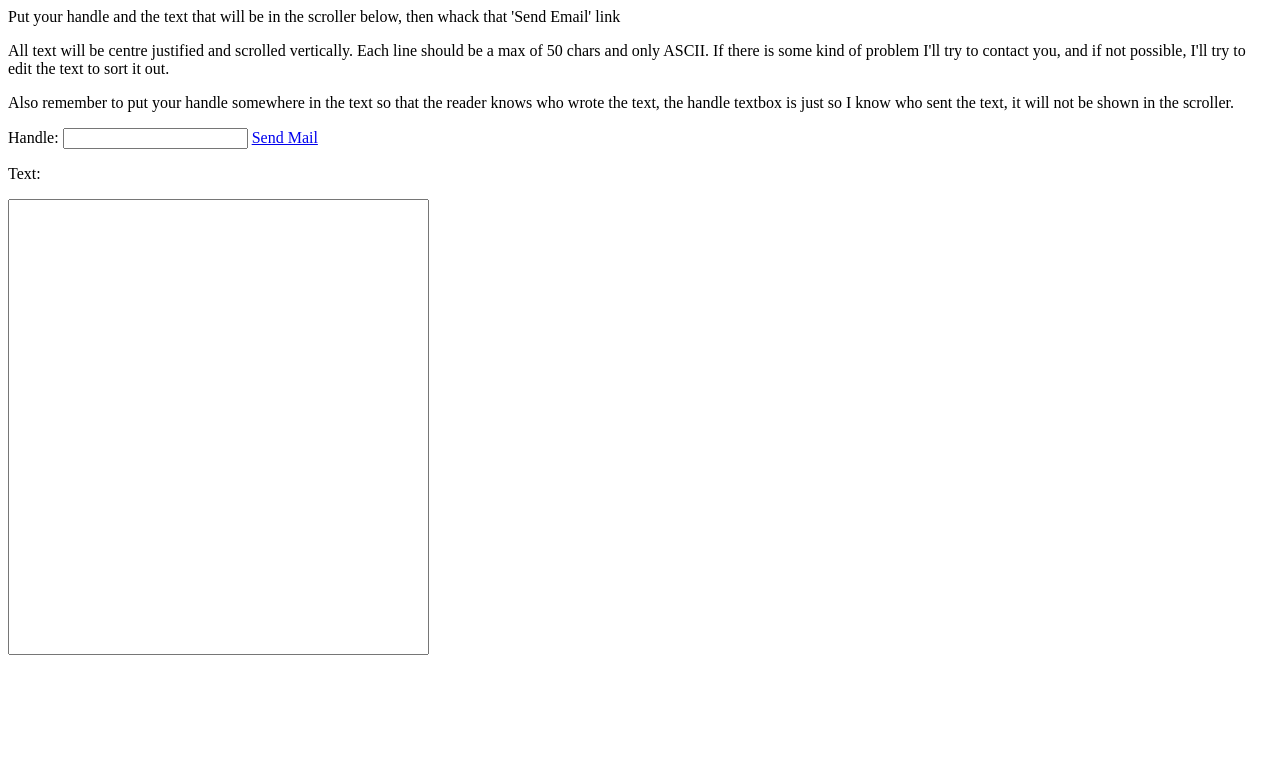
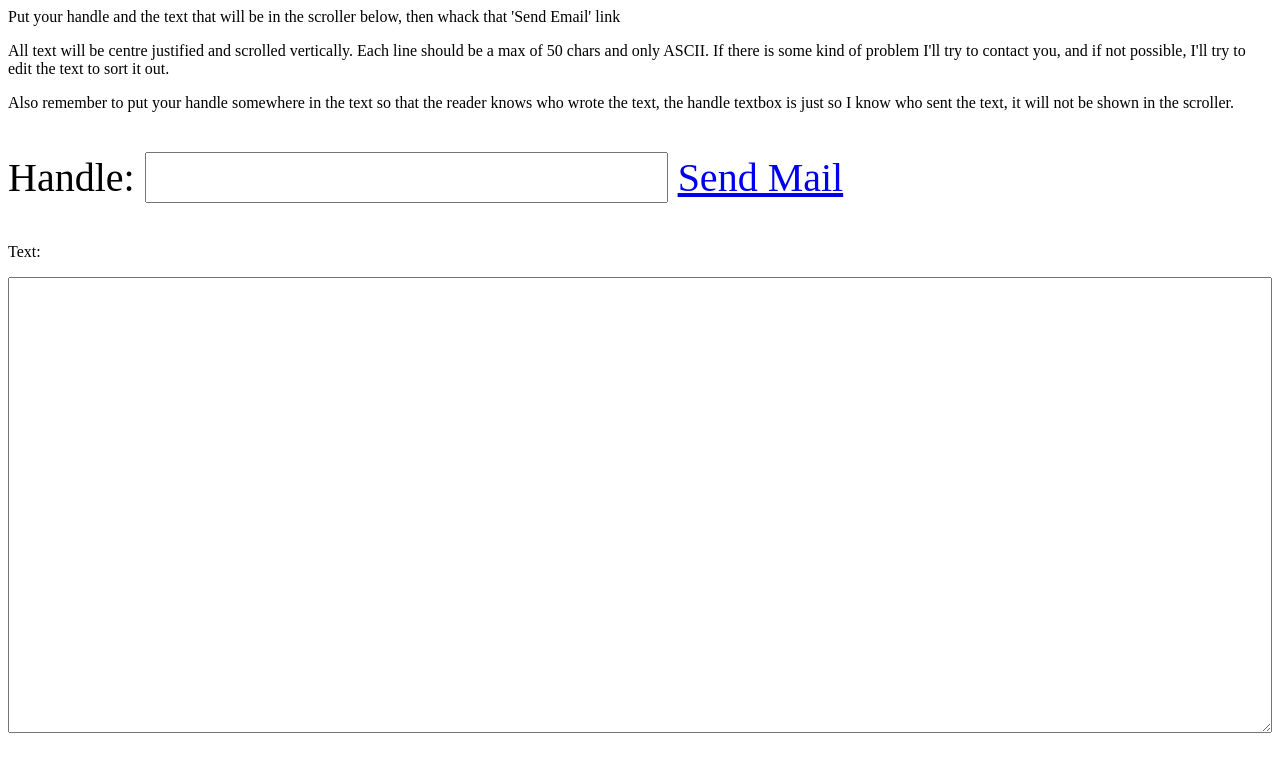
Before and after one commit to Tehdasi/SyntaxPartyScroller2024, a plain HTML site: page index.html in a window 1280 px wide. Drawn offline with Linux system fonts and the light colour scheme.

Commit message:
Update index.html

```diff
--- a/index.html
+++ b/index.html
@@ -43,14 +43,14 @@ If there is some kind of problem I'll try to contact you, and if not possible, I
 the handle textbox is just so I know who sent the text, it will not be shown in the scroller.
 </p>
 <div>
-<p>
+<p style="font-size: 40px;">
     Handle:
-<input id="handle" style="resize: none;"></inpur>
+<input id="handle" style="font-size: 40px;"></inpur>
 <a id="maillink" href="mailto:tehdasi@gmail.com?subject=stuff&body=body">Send Mail</a>
 </p>
 <p>Text:</p>
 <p>
-<textarea id="ta" rows="30" cols="50" style="resize: none;"></textarea>
+<textarea id="ta" rows="30" cols="50" style="width: 100%;"></textarea>
 </p>
 <p>
 
```
